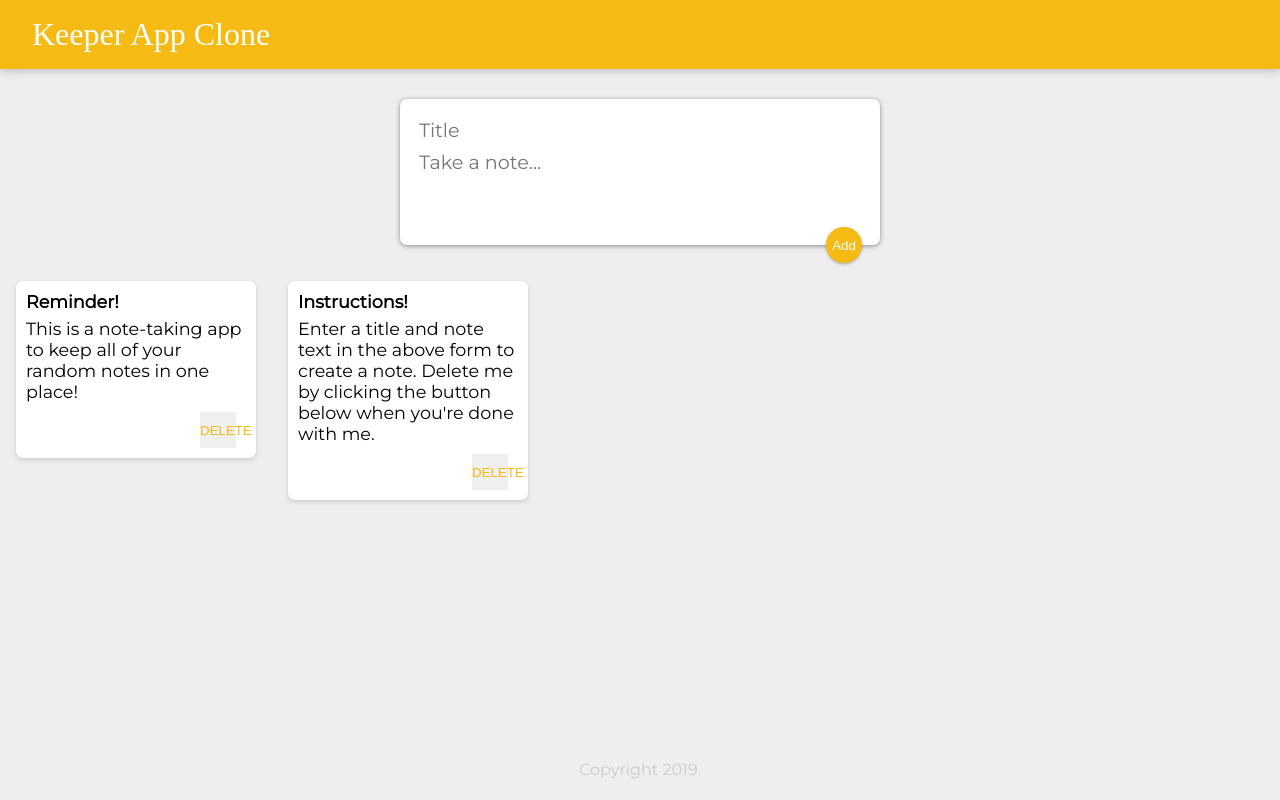
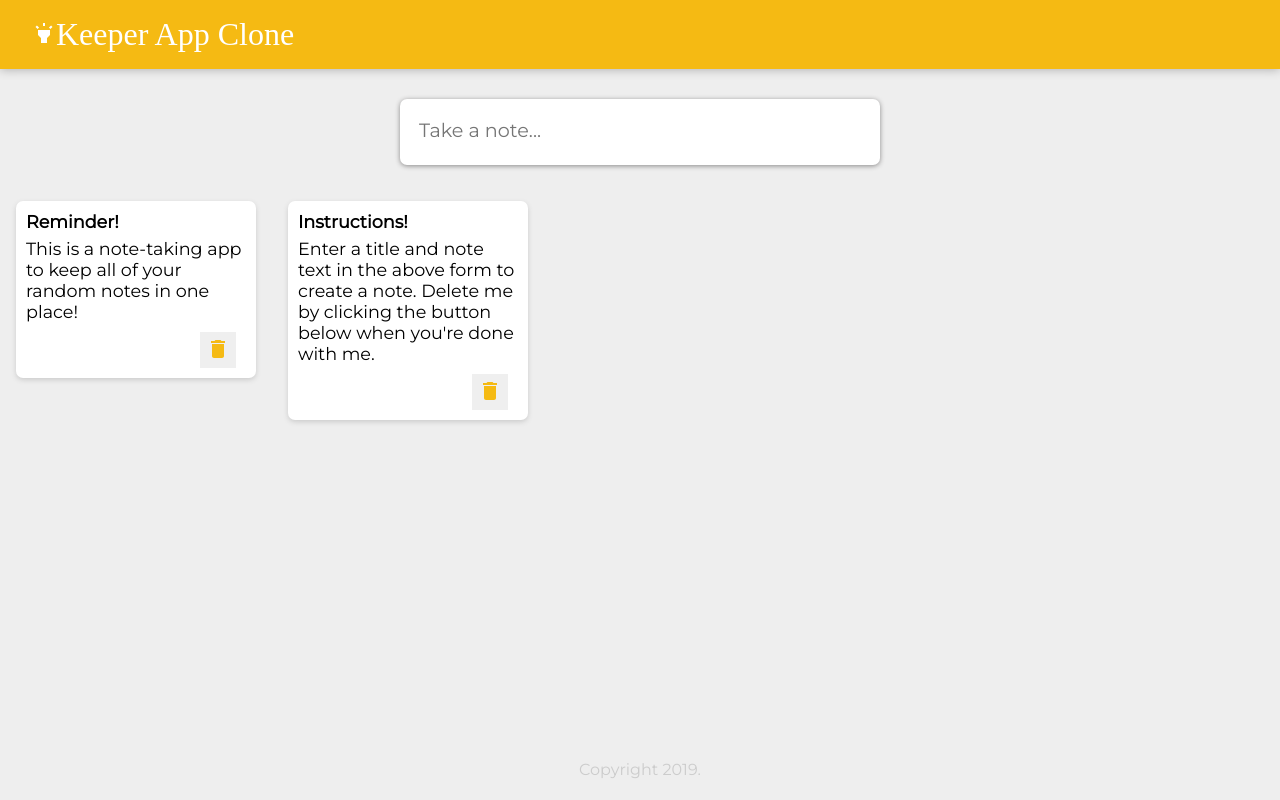
Before and after one commit to juancarlosoriano/keeper, a React (Create React App) app: page / in a window 1280 px wide. Built offline with nearby package versions, Linux system fonts and the light colour scheme; a web font is replaced by a local one.

Commit message:
Add material-ui components

```diff
--- a/package.json
+++ b/package.json
@@ -3,6 +3,8 @@
   "version": "0.1.0",
   "private": true,
   "dependencies": {
+    "@material-ui/core": "^4.7.2",
+    "@material-ui/icons": "^4.5.1",
     "@testing-library/jest-dom": "^4.2.4",
     "@testing-library/react": "^9.3.2",
     "@testing-library/user-event": "^7.1.2",
--- a/src/components/CreateArea.jsx
+++ b/src/components/CreateArea.jsx
@@ -1,10 +1,14 @@
 import React, { useState } from "react";
+import AddIcon from "@material-ui/icons/Add";
+import Fab from "@material-ui/core/Fab";
+import Zoom from "@material-ui/core/Zoom";
 
 function CreateArea(props) {
   const [formText, setFormText] = useState({
     title: "",
     content: ""
   });
+  const [isExpanded, setExpanded] = useState(false);
 
   const handleChange = event => {
     const { name, value } = event.target;
@@ -14,9 +18,14 @@ function CreateArea(props) {
     }));
   };
 
+  const expand = () => {
+    setExpanded(true);
+  };
+
   return (
     <div>
       <form className="c-form">
+        {isExpanded && (
           <input
             className="c-form__title"
             name="title"
@@ -24,15 +33,19 @@ function CreateArea(props) {
             onChange={handleChange}
             value={formText.title}
           />
+        )}
         <textarea
           className="c-form__content"
           name="content"
           placeholder="Take a note..."
-          rows="3"
+          rows={isExpanded ? "3" : "1"}
           onChange={handleChange}
           value={formText.content}
+          onClick={expand}
         />
-        <button
+        {isExpanded && (
+          <Zoom in={true}>
+            <Fab
               className="c-form__btn"
               onClick={event => {
                 event.preventDefault();
@@ -41,10 +54,13 @@ function CreateArea(props) {
                   title: "",
                   content: ""
                 });
+                setExpanded(false);
               }}
             >
-          Add
-        </button>
+              <AddIcon />
+            </Fab>
+          </Zoom>
+        )}
       </form>
     </div>
   );
--- a/src/components/Header.jsx
+++ b/src/components/Header.jsx
@@ -1,9 +1,13 @@
 import React from "react";
+import HighlightIcon from "@material-ui/icons/Highlight";
 
 const Header = ({ title }) => {
   return (
     <header className="c-header">
-      <h1 className="c-header__text">{title}</h1>
+      <h1 className="c-header__text">
+        <HighlightIcon />
+        {title}
+      </h1>
     </header>
   );
 };
--- a/src/components/Note.jsx
+++ b/src/components/Note.jsx
@@ -1,12 +1,16 @@
 import React from "react";
+import DeleteIcon from "@material-ui/icons/Delete";
 
 const Note = ({ id, title, content, onClick }) => {
+  const handleClick = () => {
+    onClick(id);
+  };
   return (
     <div className="c-note">
       <h1 className="c-note__title">{title}</h1>
       <p className="c-note__content">{content}</p>
-      <button onClick={() => onClick(id)} className="c-note__btn-delete">
-        DELETE
+      <button onClick={handleClick} className="c-note__btn-delete">
+        <DeleteIcon />
       </button>
     </div>
   );
```
Also changed, not shown: 1 other file (tests, documents, lock files or other folders). Lines whose indentation alone changed are shown as unchanged.
